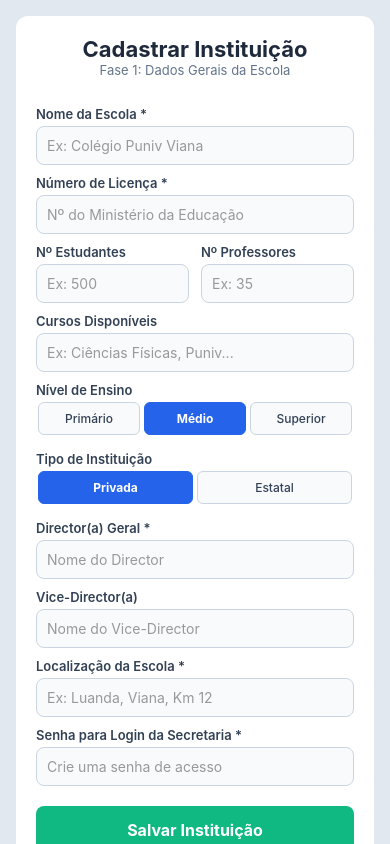
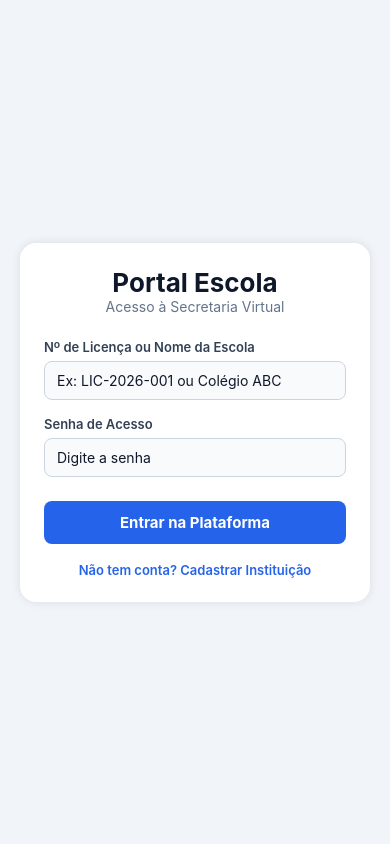
Before and after one commit to lucasbandej-boop/portal-escola-app-, a React Native app: screen / in a window 390 px wide. Built offline with nearby package versions, Linux system fonts and the light colour scheme.

Commit message:
Forcar exibicao da tela de login no App.js

```diff
--- a/App.js
+++ b/App.js
@@ -1,12 +1,46 @@
-import React from 'react';
-import { SafeAreaView, StyleSheet, StatusBar } from 'react-native';
+import React, { useState } from 'react';
+import { SafeAreaView, StyleSheet, StatusBar, View, Text, TouchableOpacity } from 'react-native';
 import RegistroEscola from './screens/RegistroEscola';
+import LoginEscola from './screens/LoginEscola';
 
 export default function App() {
+  const [telaAtual, setTelaAtual] = useState('login'); // 'login' | 'registro' | 'painel'
+  const [escolaLogada, setEscolaLogada] = useState(null);
+
   return (
     <SafeAreaView style={styles.container}>
       <StatusBar barStyle="dark-content" />
-      <RegistroEscola />
+
+      {telaAtual === 'login' && (
+        <LoginEscola
+          onNavigateRegister={() => setTelaAtual('registro')}
+          onLoginSuccess={(escola) => {
+            setEscolaLogada(escola);
+            setTelaAtual('painel');
+          }}
+        />
+      )}
+
+      {telaAtual === 'registro' && (
+        <View style={{ flex: 1 }}>
+          <TouchableOpacity style={styles.botaoVoltar} onPress={() => setTelaAtual('login')}>
+            <Text style={styles.textoVoltar}>← Voltar para o Login</Text>
+          </TouchableOpacity>
+          <RegistroEscola />
+        </View>
+      )}
+
+      {telaAtual === 'painel' && (
+        <View style={styles.painelTemp}>
+          <Text style={styles.tituloPainel}>🎉 Bem-vindo ao Painel!</Text>
+          <Text style={styles.nomeEscola}>{escolaLogada?.nome}</Text>
+          <Text style={styles.infoEscola}>Licença: {escolaLogada?.numero_licenca || 'N/A'}</Text>
+
+          <TouchableOpacity style={styles.botaoSair} onPress={() => setTelaAtual('login')}>
+            <Text style={styles.textoSair}>Sair da Conta</Text>
+          </TouchableOpacity>
+        </View>
+      )}
     </SafeAreaView>
   );
 }
@@ -14,6 +48,48 @@ export default function App() {
 const styles = StyleSheet.create({
   container: {
     flex: 1,
-    backgroundColor: '#E2E8F0',
+    backgroundColor: '#F1F5F9',
+  },
+  botaoVoltar: {
+    padding: 14,
+    backgroundColor: '#0F172A',
+  },
+  textoVoltar: {
+    color: '#FFFFFF',
+    fontWeight: 'bold',
+    fontSize: 14,
+  },
+  painelTemp: {
+    flex: 1,
+    justifyContent: 'center',
+    alignItems: 'center',
+    padding: 20,
+  },
+  tituloPainel: {
+    fontSize: 22,
+    fontWeight: 'bold',
+    color: '#1E293B',
+    marginBottom: 8,
+  },
+  nomeEscola: {
+    fontSize: 18,
+    fontWeight: '600',
+    color: '#2563EB',
+    marginBottom: 4,
+  },
+  infoEscola: {
+    fontSize: 14,
+    color: '#64748B',
+    marginBottom: 24,
+  },
+  botaoSair: {
+    backgroundColor: '#EF4444',
+    paddingHorizontal: 24,
+    paddingVertical: 10,
+    borderRadius: 8,
+  },
+  textoSair: {
+    color: '#FFFFFF',
+    fontWeight: 'bold',
   },
 });
```
